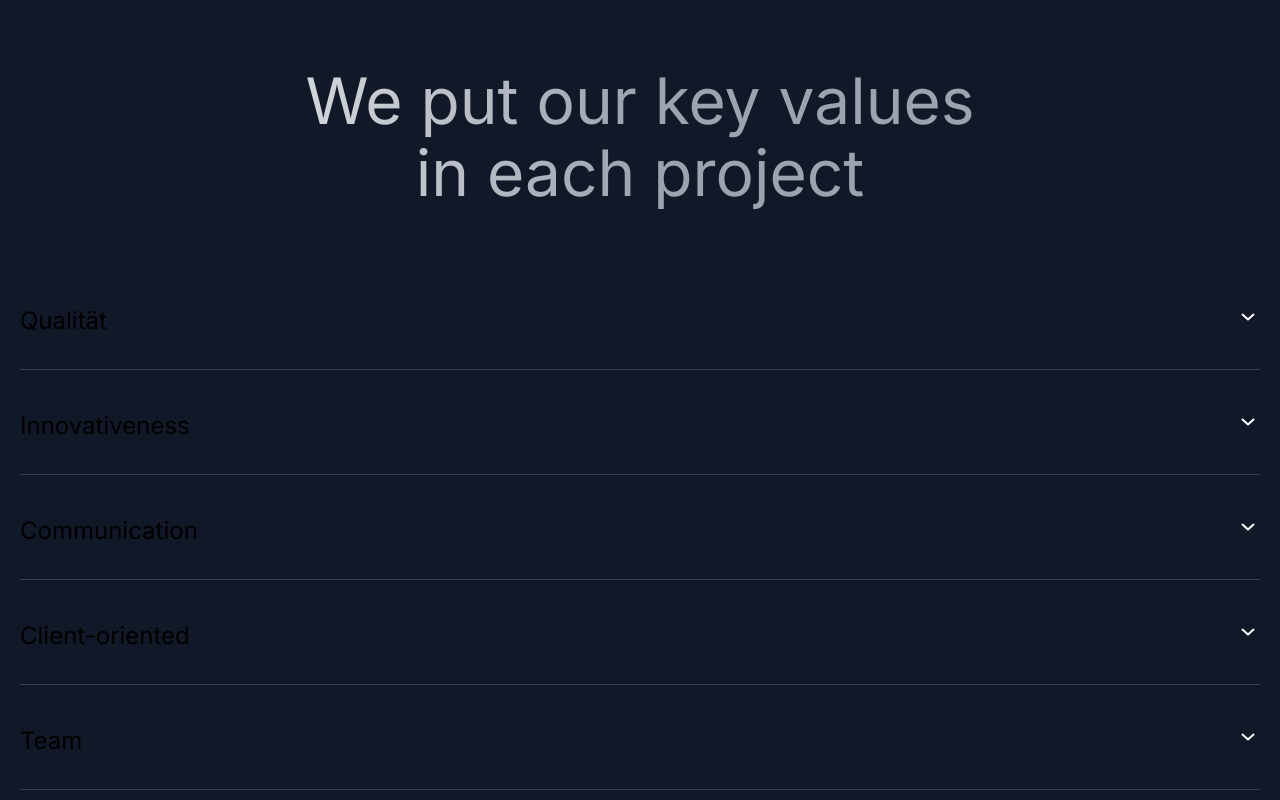
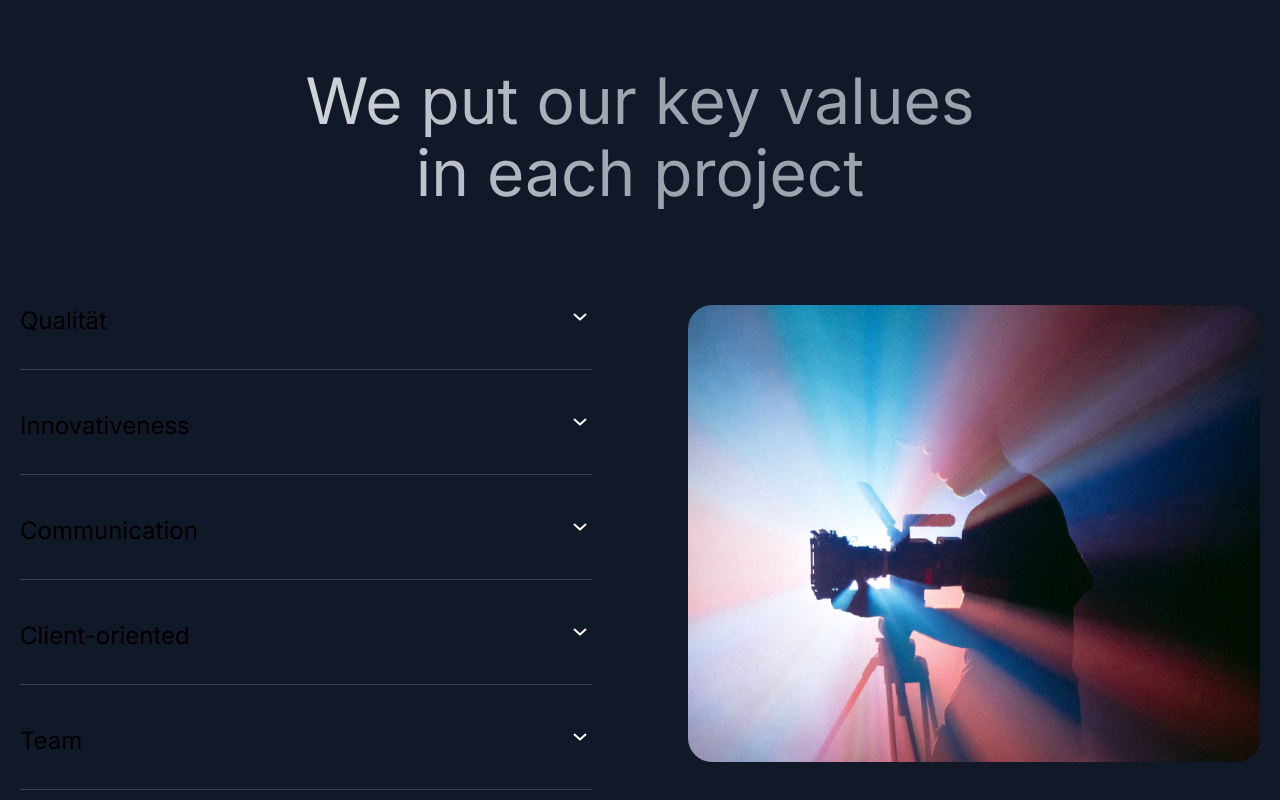
Before and after one commit to NursultanFront/einzelwerk-test, a Next.js app: page / in a window 1280 px wide. Shown: the part 3420-4220 px from the top of the page. Built offline with nearby package versions, Linux system fonts and the light colour scheme.

Commit message:
feat: accordion with show image

```diff
--- a/src/components/Project/ProjectWrapper.tsx
+++ b/src/components/Project/ProjectWrapper.tsx
@@ -2,20 +2,33 @@
 import { useState } from "react";
 import { list } from "@/text/accordion.json";
 import { AccordionWrapper } from "@/components/AccrodionWrapper/AccordionWrapper";
+import Image from "next/image";
 
 const ProjectWrapper = () => {
   const [showIndex, setShowIndex] = useState<number>(0);
 
-  const image = [];
+  const image = [
+    "/img/camera.png",
+    "/img/main.png",
+    "/img/right-img.png",
+    "/img/left-img.png",
+    "/img/camera.png",
+  ];
 
   const getIndex = (value: number) => {
     setShowIndex(value);
   };
 
   return (
-    <div className="flex">
-      <AccordionWrapper list={list} getIndex={getIndex}></AccordionWrapper>
-      <div className=""></div>
+    <div className="grid grid-cols-2 gap-24">
+      <AccordionWrapper list={list} getIndex={getIndex} />
+      <Image
+        src={image[showIndex]}
+        alt="ахахаххахх"
+        width={400}
+        height={400}
+        className="h-auto w-full rounded-3xl"
+      />
     </div>
   );
 };
```
